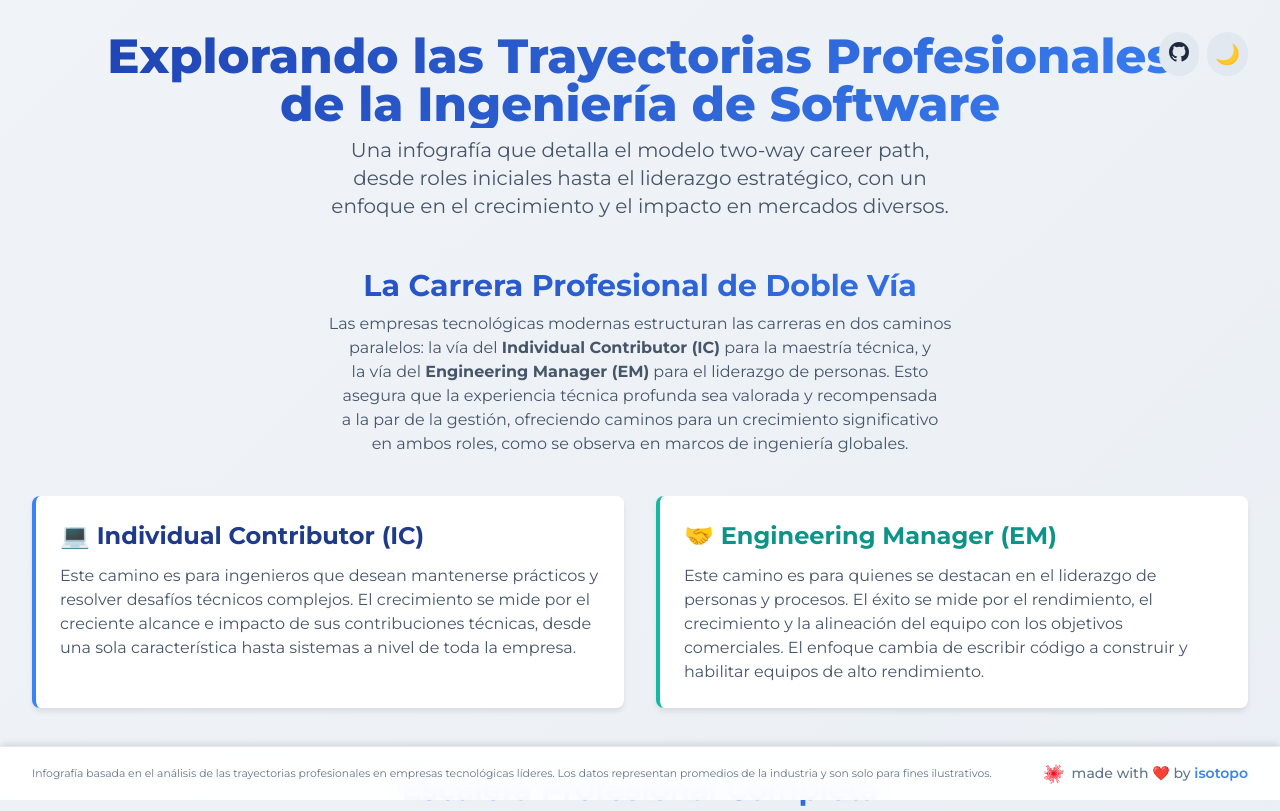
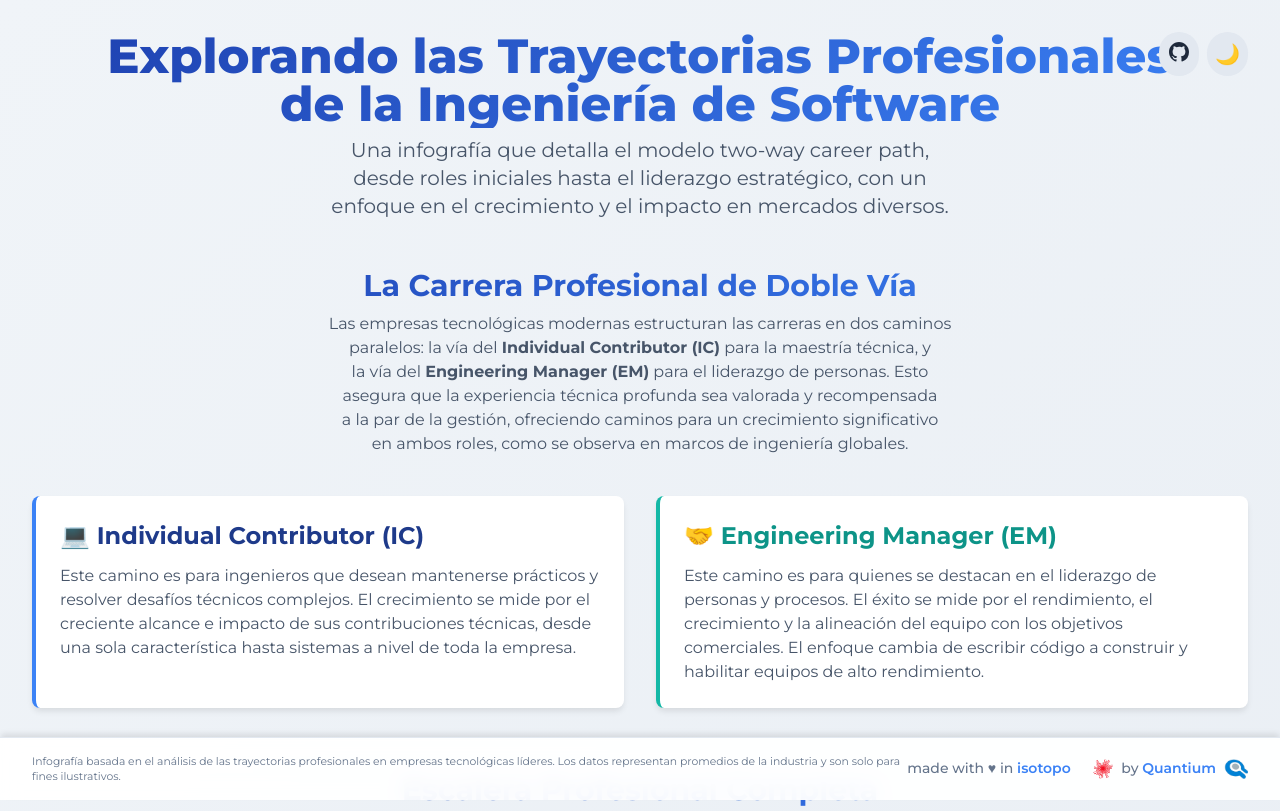
Before and after one commit to Quantium/secp, a website: page index.html in a window 1280 px wide. Shown: the top 811 px of the page. Drawn offline with nearby package versions, Linux system fonts and the light colour scheme.

Commit message:
Some links

```diff
--- a/index.html
+++ b/index.html
@@ -377,8 +377,8 @@
             <p class="footer-info">Infografía basada en el análisis de las trayectorias profesionales en empresas tecnológicas líderes. Los datos representan promedios de la industria y son solo para fines ilustrativos.</p>
         </div>
         <div class="footer-right">
-            <img src="assets/images/logoisotopo2.webp" alt="Isotopo Logo" class="footer-logo">
-            <span class="footer-text">made with ❤️ by <a href="https://isotopo.net" target="_blank" class="footer-link">isotopo</a></span>
+            <span class="footer-text">made with ♥︎ in <a href="https://isotopo.net" target="_blank" class="footer-link">isotopo</a> </span> <img src="assets/images/logoisotopo2.webp" alt="Isotopo Logo" class="footer-logo"><span class="footer-text"> by <a href="https://quantium.com.mx" target="_blank" class="footer-link">Quantium</a></span>
+            <img src="assets/images/quantium-icon.png" alt="Quantium Logo" class="footer-logo" style="height: 20px; width: auto;">
         </div>
     </footer>
 
```
Also changed, not shown: assets/images/quantium-icon.png (added).
